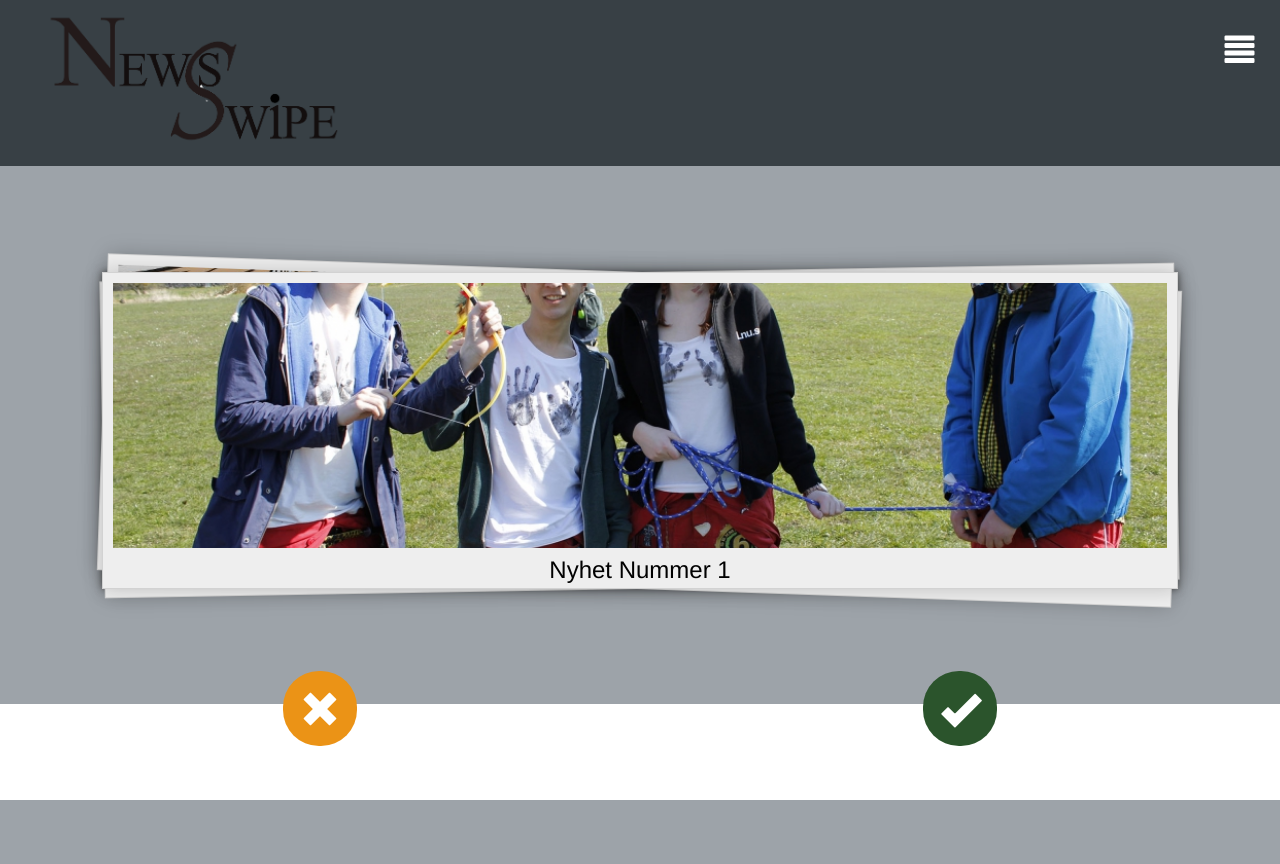
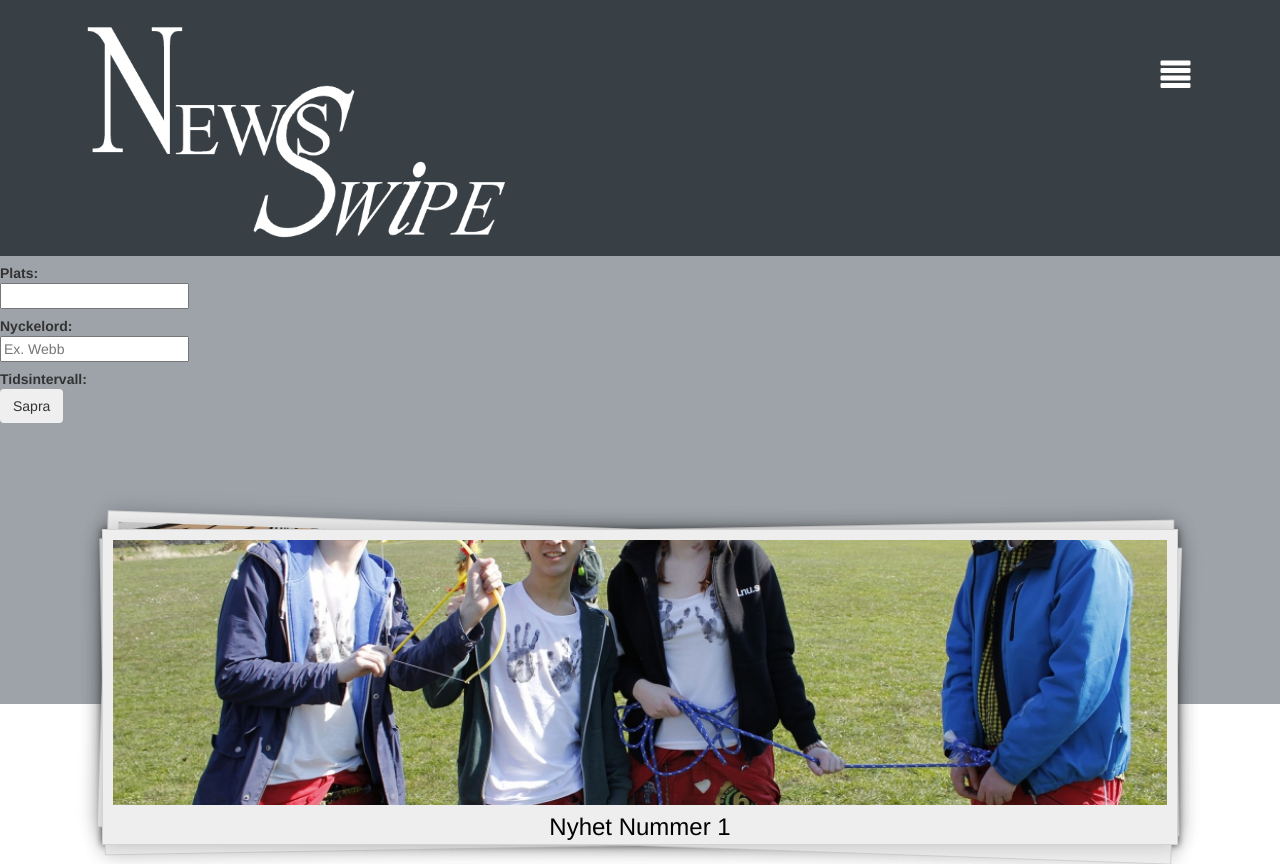
Before and after one commit to RebeccaFransson/hackaton-NewsSwipe, a PHP site: page / in a window 1280 px wide. Before the commit the page ends 800 px from the top, so only its background shows below. Run offline with PHP 8.4, Linux system fonts and the light colour scheme; some libraries are stand-ins or nearby versions.

Commit message:
Påbörjan till implemantion av dragBar

```diff
--- a/Style/swipe.css
+++ b/Style/swipe.css
@@ -1,5 +1,5 @@
 img{
-  width: 98%;
+  width: 300px;
 }
 
 
@@ -19,7 +19,7 @@
   height: 96%;
 width: 87%;
 position: fixed;
-background-color: #21ABC0;
+background-color: #798080;
 z-index: 100;
 top: 2%;
 right: 7%;
--- /dev/null
+++ b/implementedCss/style.css
@@ -0,0 +1,178 @@
+#containterBox {
+    position:absolute;
+    padding: 0%;
+    background-color: #9DA3A9;
+    width: 100%;
+    height: 88%;
+}
+
+header {
+    width: 100%;
+    height: 20vw;
+    background-color: #384045;
+}
+header img{
+    position: absolute;
+    margin: 1%;
+    width: 35vw;
+    float: left;
+    left: 5%;
+}
+/*DROPDOWN LIST*/
+header .headerbutton{
+  background: none;
+  border:  none;
+  outline: 0;
+}
+header .headerbutton #navlist{
+    text-decoration: none;
+    padding: 0;
+    font-size: 40px;
+}
+header .headerbutton #navlist, #navlist li{
+  margin: 0px;
+  padding: 0px;
+  list-style-type: none;
+}
+
+ul#navlist, ul#navlist ul, ul#navlist li
+{
+margin: 0px;
+padding: 0px;
+list-style-type: none;
+}
+
+ul#navlist li {
+    float: right;
+    font-size: 30px;
+    margin: 4%;
+    right: 3%;
+}
+
+
+ul#navlist li a
+{
+  position: relative;
+  right: 120px;
+  background-color: #005765;
+  padding: 3px;
+  border: 1px #ffffff outset;
+}
+
+ul#navlist li a:hover
+{
+color: #fff;
+}
+
+ul#subnavlist { display: none; }
+ul#subnavlist li { float: none; }
+
+ul#subnavlist li a
+{
+padding: 0px;
+margin: 0px;
+}
+
+ul#navlist li:hover ul#subnavlist
+{
+display: block;
+position: absolute;
+}
+
+ul#navlist li:hover ul#subnavlist li a
+{
+display: block;
+width: 10em;
+border: none;
+font-size: 20px;
+padding: 2px;
+}
+
+/*nyheter*/
+#newsBox {
+    border-radius: 0;
+    /*margin: 10%;
+    margin-top: -5%;*/
+    background-color: #ffffff;
+    box-shadow: 0px 0px 7px #4E4E4E;
+position: relative;
+width: 84%;
+height: 48%;
+margin: auto;
+margin-top: 25%;
+}
+
+/* Tidsintervall bar */
+.chart2 {
+    list-style: none;
+    position: absolute;
+    bottom: 0;
+    padding: 0;
+    margin: 0;
+}
+.chart2 li {
+    width:200px;
+    height: 0;
+    bottom: 0;
+    position: absolute;
+}
+
+/* bars 1 */
+li.chart {
+    left: 0;
+}
+
+/* bar slider styles */
+.chart2 li {
+    height: 15px;
+    border: none;
+    border-radius: 0;
+}
+.ui-widget-header {
+    border-radius: 0;
+    background-image: none;
+    background-color: darkgrey;
+}
+.ui-slider .ui-slider-handle {
+    position: absolute;
+    text-align: center;
+    cursor: pointer;
+}
+
+/* Bootstrap element som vi själva justerat */
+.btn-success {
+    background-color: #2b542c;
+    border-color: transparent;
+}
+
+.btn-warning {
+    background-color: #eb9316;
+    border-color: transparent;
+}
+
+.glyphicon-align-justify {
+    color: white;
+}
+
+.glyphicon {
+    top: 7px;
+}
+
+.col-xs-6 {
+    text-align: center;
+}
+
+.footer {
+    width: 100%;
+    position: absolute;
+    bottom: -6%;
+}
+
+body{
+  overflow: hidden;
+}
+
+.btn-group-lg>.btn, .btn-lg {
+    font-size: 40px;
+    border-radius: 36px;
+}
--- a/index.html
+++ b/index.html
@@ -5,18 +5,19 @@
     <meta charset="utf-8">
     <meta name="viewport" content="width=device-width, initial-scale=1, maximum-scale=1">
     <link href="bootstrap-3.3.5-dist/css/bootstrap.min.css" rel="stylesheet">
-    <link href="style/style.css" rel="stylesheet">
+    <link href="implementedCss/style.css" rel="stylesheet">
     <!-- jQuery (necessary for Bootstrap's JavaScript plugins) -->
     <script src="https://ajax.googleapis.com/ajax/libs/jquery/1.11.3/jquery.min.js"></script>
     <!-- Include all compiled plugins (below), or include individual files as needed -->
     <script src="bootstrap-3.3.5-dist/js/bootstrap.min.js"></script>
     <link rel="stylesheet" type="text/css" href="jTinder/css/jTinder.css">
     <link rel="stylesheet" type="text/css" href="style/swipe.css">
+    <script src="http://s.codepen.io/assets/libs/modernizr.js" type="text/javascript"></script>
 </head>
 <body>
     <div class="container" id="containterBox">
       <header>
-        <img src="pics/0.png" />
+        <img id="logoImage" src="pics/LOGO.png" />
         <div id="navcontainer">
         <ul id="navlist">
           <li class="glyphicon glyphicon-align-justify">
@@ -28,6 +29,33 @@
         </div>
      </header>
         <!-- <h3>NewsSwipe</h3> -->
+        <div id="settingsBox">
+            <form class="form-horizontal">
+                <div class="control-group">
+                    <label class="control-label" for="inputLocation">Plats: </label>
+                    <div class="controls">
+                        <input type="text" id="inputLocation">
+                    </div>
+                </div>
+                <div class="control-group">
+                    <label class="control-label" for="inputKeyword">Nyckelord: </label>
+                    <div class="controls">
+                        <input type="text" id="inputKeyword" placeholder="Ex. Webb">
+                    </div>
+                </div>
+                <div class="control-group">
+                    <label class="control-label" for="inputInterval">Tidsintervall: </label>
+                    <div class="controls">
+                        <div class="charts-touch">
+                            <ul class="chart2">
+                                <li id="chart" class="chart"></li>
+                            </ul>
+                        </div>
+                    </div>
+                </div>
+                <button type="submit" class="btn saveSettings">Sapra</button>
+            </form>
+        </div>
         <div id="newsBox">
           <ul>
               <li class="pane1"><div class="img"></div><div>Nyhet Nummer 3</div><div class="like"></div><div class="dislike"></div></li>
```
Also changed, not shown: app.js (+3 -11 lines), server/app.js (added, +15 -0 lines), pics/LOGO.png (added), scripts/swiper.js.
